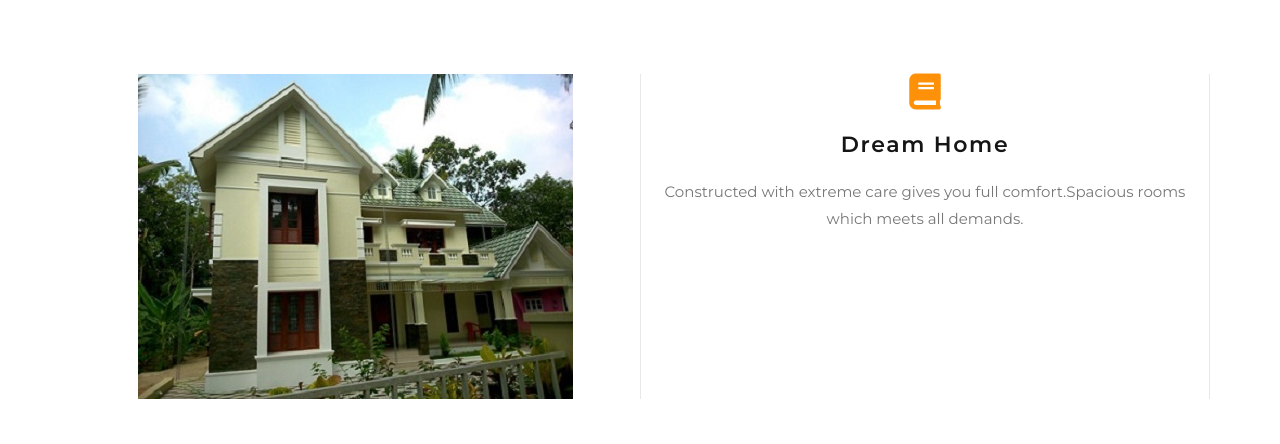
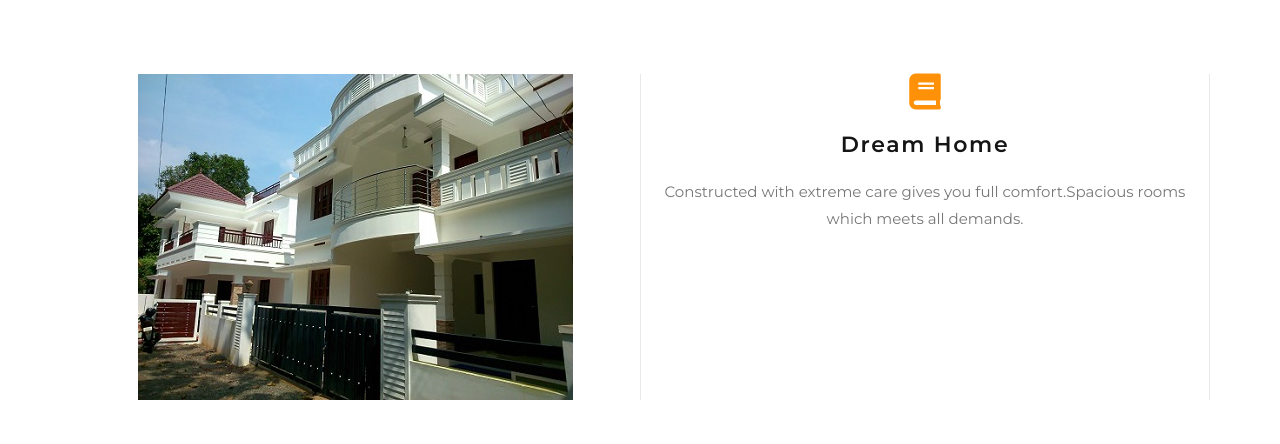
Before and after one commit to Chippy666/JK-Homes, a plain HTML site: page services.html in a window 1280 px wide. Shown: the part 508-952 px from the top of the page. Drawn offline with Linux system fonts and the light colour scheme.

Commit message:
Update services.html

```diff
--- a/services.html
+++ b/services.html
@@ -75,7 +75,7 @@
 			<span class="w3-line black"></span>
 			<div class="row about-info-grids mt-md-5 pt-5">
 				<div class="col-md-6 about-info about-info1">
-					<img src="images/Home 14 new.jpg" alt=" " >
+					<img src="images/Home 9 new.jpg" alt=" " >
 
 					<div class="h4-underline"></div>
 
```
